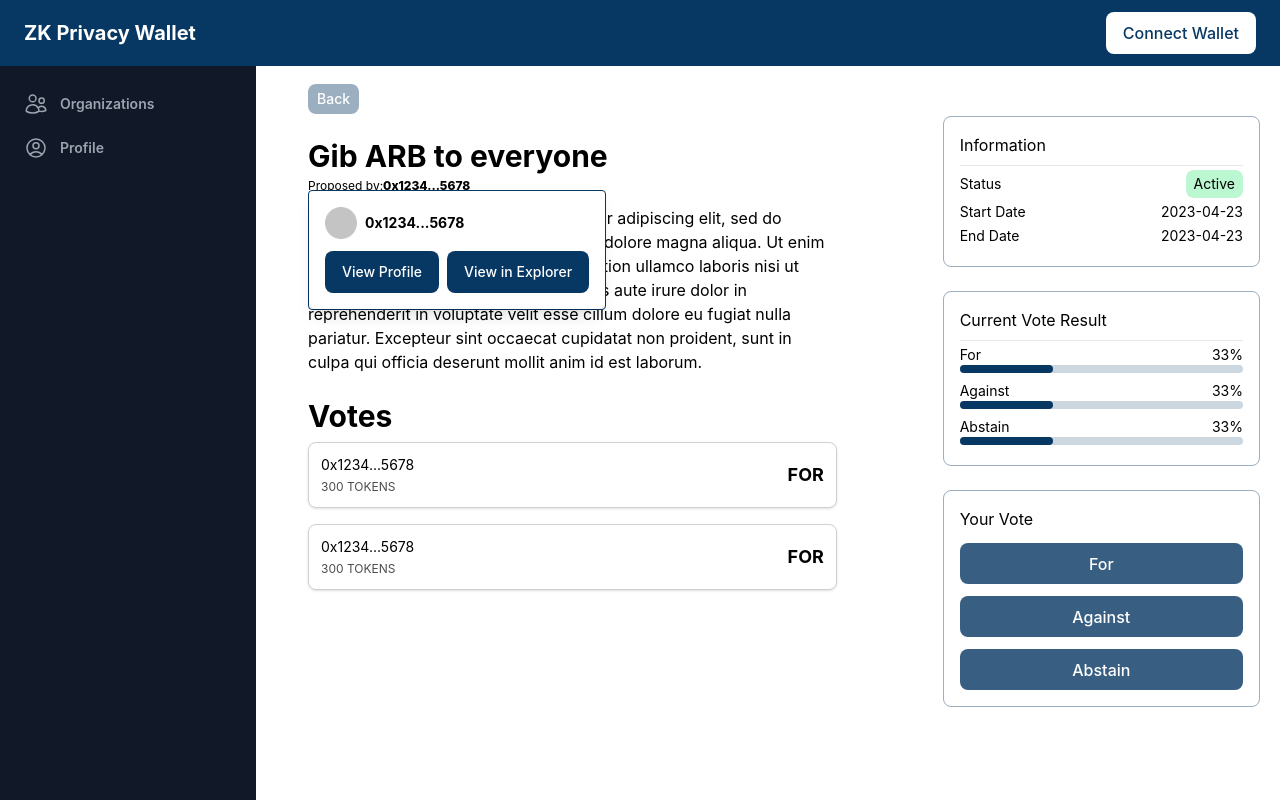
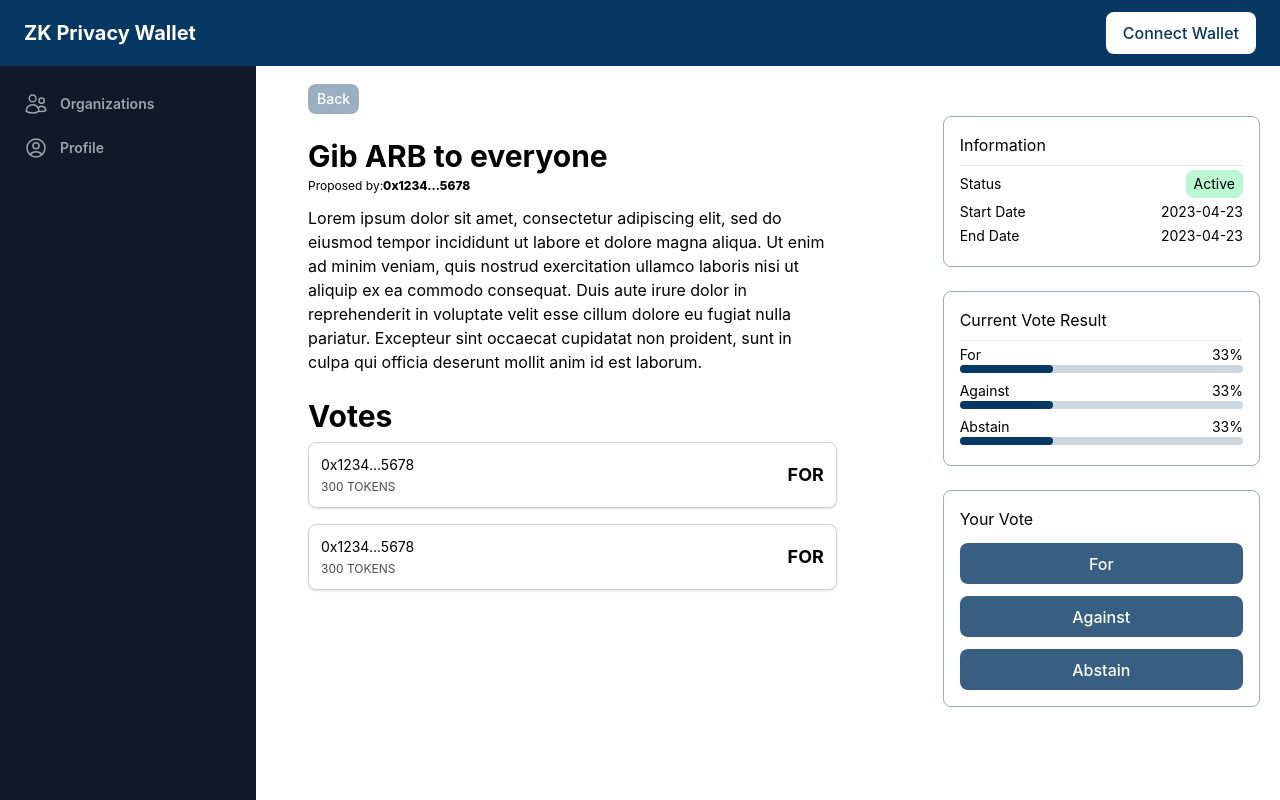
Before and after one commit to Ethglobal-ZK-Wallet/frontend, a React (Vite) app: page /vote/1 in a window 1280 px wide. Built offline with nearby package versions, Linux system fonts and the light colour scheme; grey boxes are pictures that could not be loaded.

Commit message:
fix: remove hardcode

```diff
--- a/src/components/Tooltip.tsx
+++ b/src/components/Tooltip.tsx
@@ -25,7 +25,7 @@ const Tooltip = ({
       }}
     >
       <Transition
-        show={true}
+        show={visible}
         as={Fragment}
         enter="transition-opacity duration-300"
         enterFrom="opacity-0"
```
